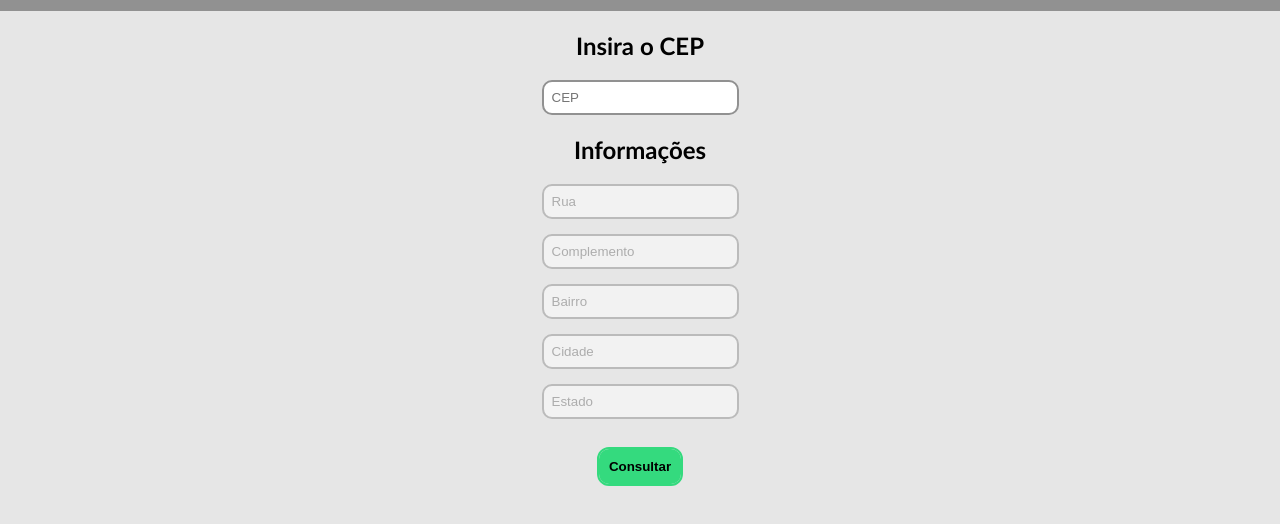
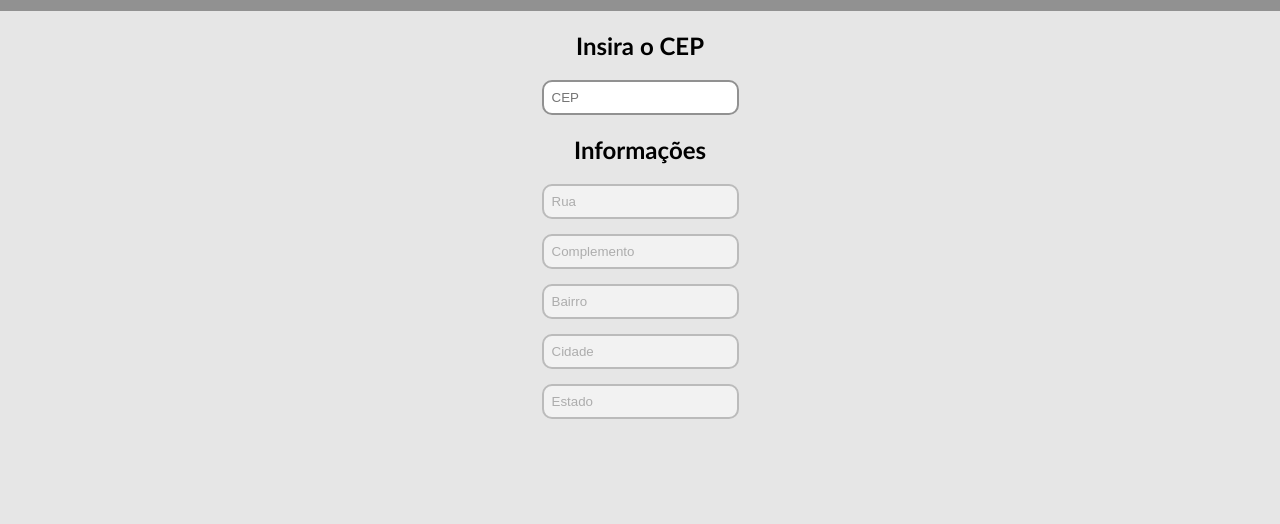
Before and after one commit to martingarrote/devs2blu-exercicios-js, a plain HTML site: page exercicios/desafio_cep/cep.html in a window 1280 px wide. Shown: the part 100-624 px from the top of the page. Drawn offline with Linux system fonts and the light colour scheme.

Commit message:
Ajustar coisas simples

```diff
--- a/exercicios/desafio_cep/cep.html
+++ b/exercicios/desafio_cep/cep.html
@@ -21,8 +21,6 @@
             <input type="text" id="bairro" class="visualizar" placeholder="Bairro" readonly>
             <input type="text" id="cidade" class="visualizar" placeholder="Cidade" readonly>
             <input type="text" id="estado" class="visualizar" placeholder="Estado" readonly>
-
-            <button class="button" id="consultar">Consultar</button>
         </section>
     </main>
 </body>
--- a/exercicios/desafio_cep/style.css
+++ b/exercicios/desafio_cep/style.css
@@ -34,22 +34,3 @@ input:focus {
     opacity: 50%;
     cursor: not-allowed;
 }
-
-.button {
-    background-color: rgb(52, 218, 126);
-    padding: 10px;
-    border: none;
-    border-radius: 10px;
-    margin: 15px 0px 15px 0px;
-    outline: 2px rgb(52, 218, 126) solid;
-    font-weight: bold;
-}
-
-.button:hover {
-    cursor: pointer;
-    opacity: 80%;
-}
-
-.button:active {
-    outline: none;
-}
```
Also changed, not shown: exercicios/js/exercicios_javascript.html (+1 -0 lines), index.html (+8 -0 lines), profile.html (+1 -0 lines).
